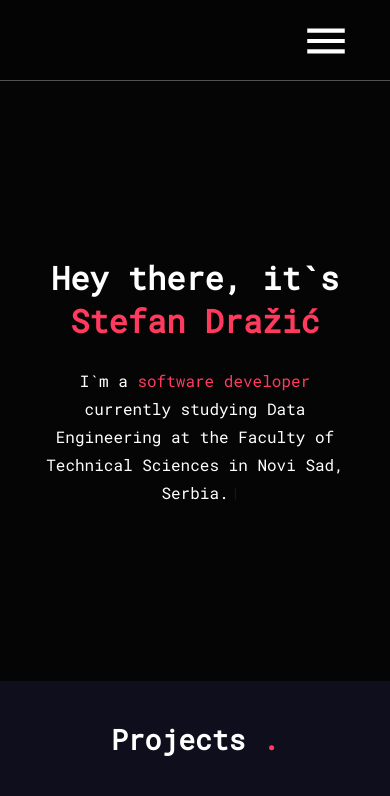
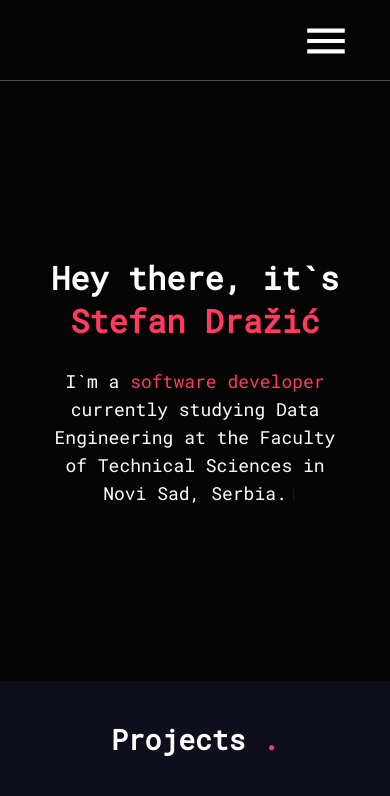
Before and after one commit to stefandrazicstefan/portfolio, a React (Create React App) app: page / in a window 390 px wide. Shown: the top 796 px of the page. Built offline with nearby package versions, Linux system fonts and the light colour scheme.

Commit message:
blinking cursor

```diff
--- a/src/App.css
+++ b/src/App.css
@@ -414,7 +414,7 @@ section > .name {
     margin-bottom: 25px;
   }
   .name_p {
-    font-size: 1rem;
+    font-size: 1.125rem;
     line-height: 1.75rem;
   }
   .mobile-menu > div > a {
@@ -427,9 +427,9 @@ section > .name {
     font-size: 1.75rem;
   }
   .name_p::after {
-    font-size: 0.8rem;
+    font-size: 0.85rem;
     margin-left: 3px;
-    margin-top: -1px;
+    margin-top: auto;
   }
 }
 @media only screen and (max-width: 400px) {
```
